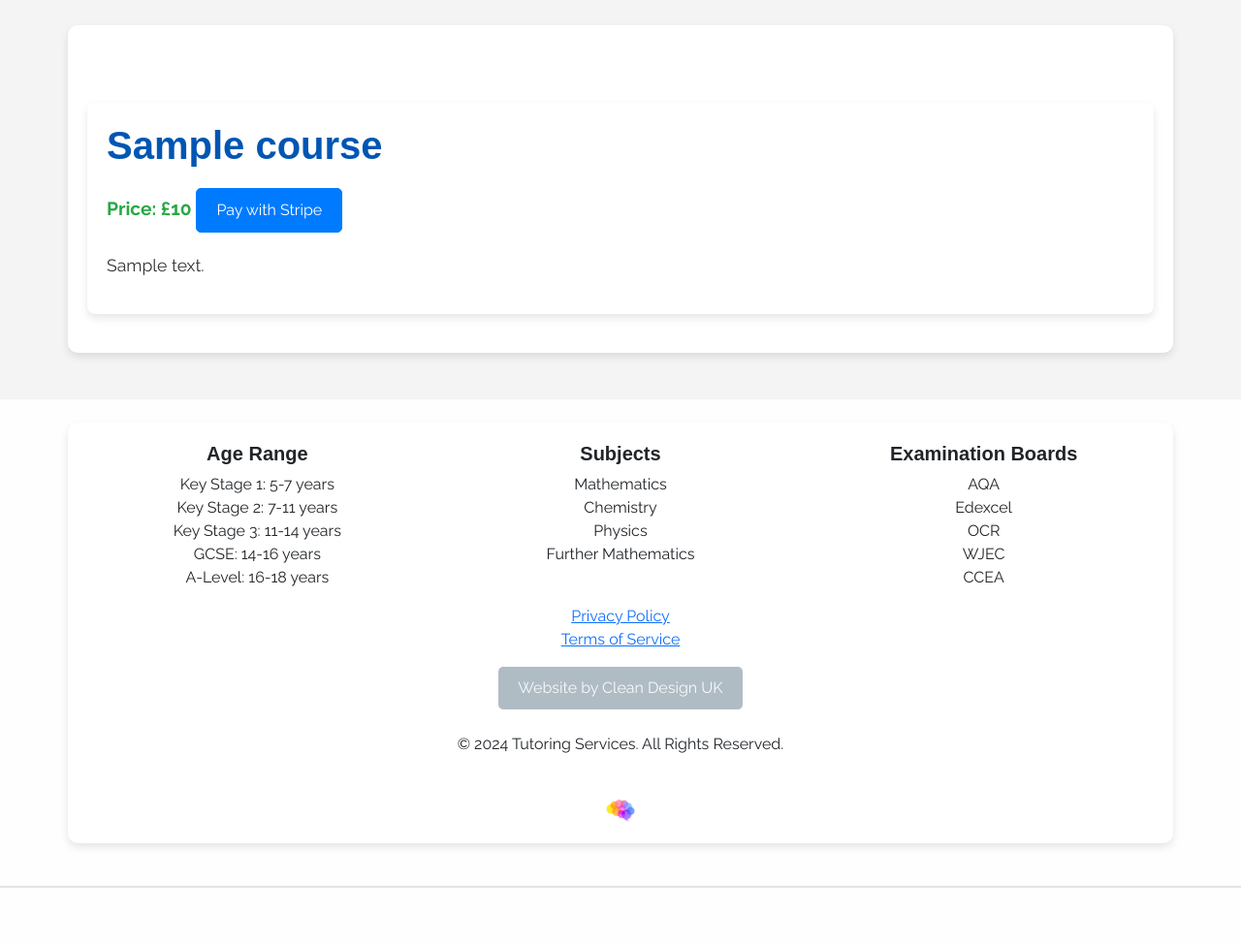
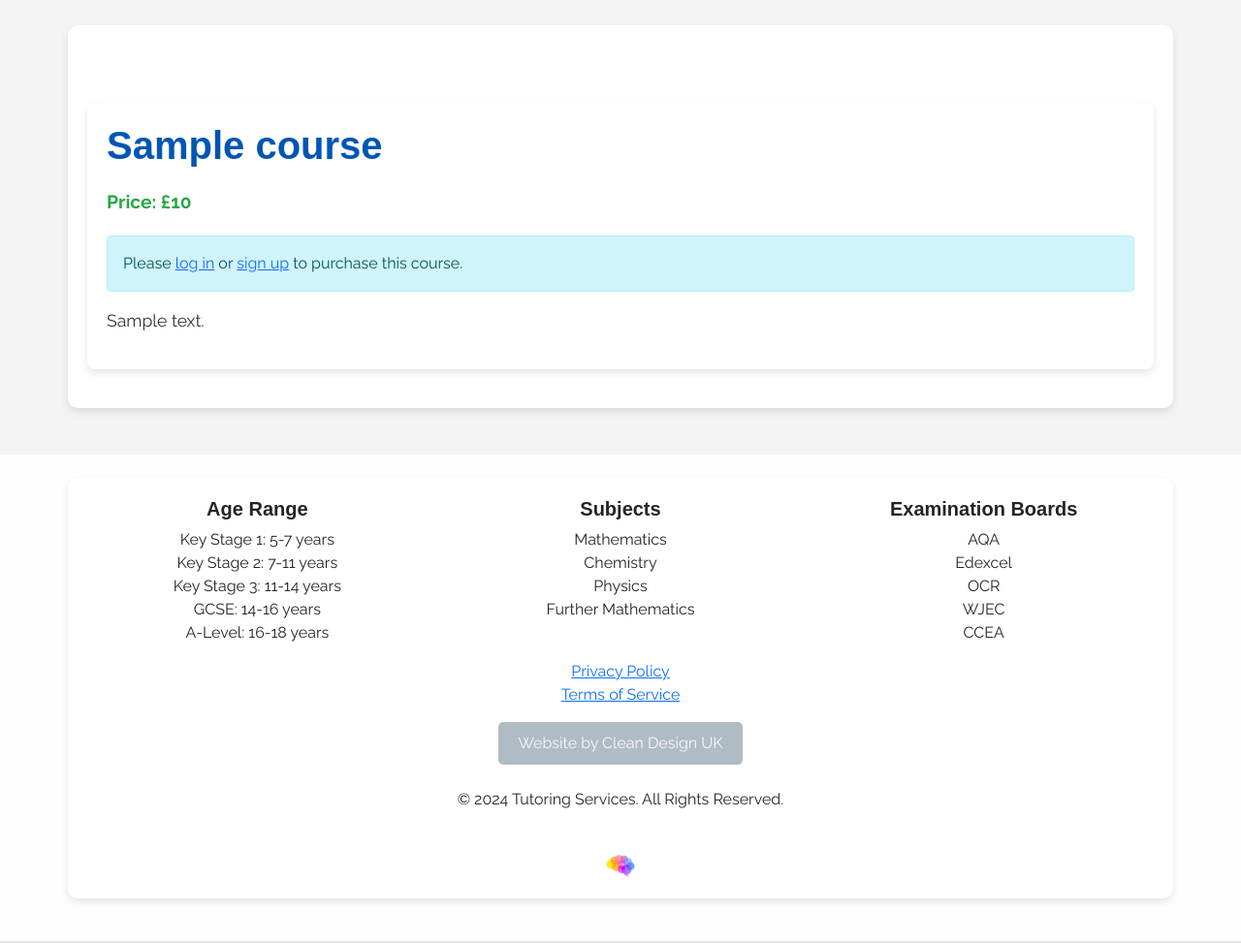
Before and after one commit to JesseRoss001/tutoring-services, a Django app: template tutoring/core/templates/core/course_detail.html in a window 1280 px wide. Shown: the part 82-1055 px from the top of the page at 97% size. Before the commit the page ends 998 px from the top, so only its background shows below. Run offline with Django 3.2, Linux system fonts and the light colour scheme; the template is opened without the code that fills it: most values are stand-ins (such as "Sample title", 1, 10 or a date in 2020); some libraries are stand-ins or nearby versions.

Commit message:
check if user login before purchase

```diff
--- a/tutoring/core/templates/core/course_detail.html
+++ b/tutoring/core/templates/core/course_detail.html
@@ -7,9 +7,14 @@
     <h1 class="course-title">{{ course.title }}</h1>
     <div class="course-meta">
         <span class="course-price">Price: £{{ course.price }}</span>
-        <!-- Stripe Checkout Button -->
-        <button id="checkout-button" class="btn btn-primary">Pay with Stripe</button>
     </div>
+    {% if user.is_authenticated %}
+        <button id="checkout-button" class="btn btn-primary btn-small m-3 p-2 px-4"> Pay </button>
+    {% else %}
+        <div class="alert alert-info" role="alert">
+            Please <a href="{% url 'login' %}">log in</a> or <a href="{% url 'signup' %}">sign up</a> to purchase this course.
+        </div>
+    {% endif %}
     <p class="course-description">{{ course.description }}</p>
 </div>
 
@@ -17,7 +22,6 @@
 <script>
     // Get CSRF token from Django context
     var csrftoken = '{{ csrf_token }}';
-
     var stripe = Stripe('{{ STRIPE_PUBLIC_KEY }}');
     var checkoutButton = document.getElementById('checkout-button');
 
@@ -28,7 +32,7 @@
                 'Content-Type': 'application/json',
                 'X-CSRFToken': csrftoken
             },
-            body: JSON.stringify({course_id: '{{ course.id }}'})  // Send the course ID
+            body: JSON.stringify({course_id: '{{ course.id }}'})
         })
         .then(function (response) {
             return response.json();
@@ -58,7 +62,7 @@
 
     .course-title {
         font-size: 2.5rem;
-        color: #0056b3; /* Deep blue to attract attention to the title */
+        color: #0056b3;
         margin-bottom: 20px;
     }
 
@@ -70,20 +74,21 @@
 
     .course-price {
         font-weight: bold;
-        color: #28a745; /* Green color for price to highlight monetary aspect */
+        color: #28a745;
     }
 
     #checkout-button {
-        padding: 10px 20px;
+        display: block; /* Makes the button span the full container width */
+
+
         color: #fff;
-        background-color: #007bff; /* Bootstrap primary blue */
+        background-color: #007bff;
         border-color: #007bff;
         border-radius: 5px;
-        font-size: 1rem;
+        font-size: 1.2rem;
         text-align: center;
-        vertical-align: middle;
         user-select: none;
-        transition: color 0.15s ease-in-out, background-color 0.15s ease-in-out, border-color 0.15s ease-in-out;
+        transition: background-color 0.3s, border-color 0.3s;
     }
 
     #checkout-button:hover {
```
